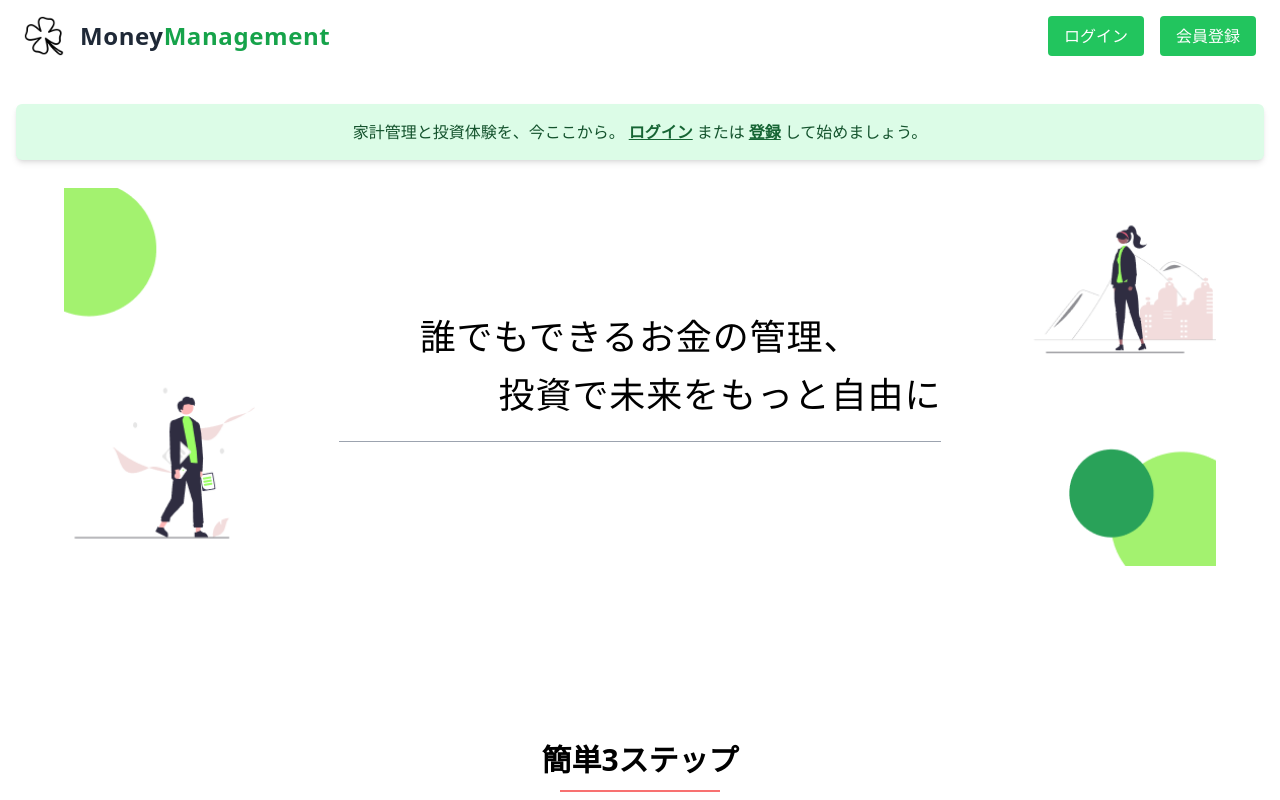
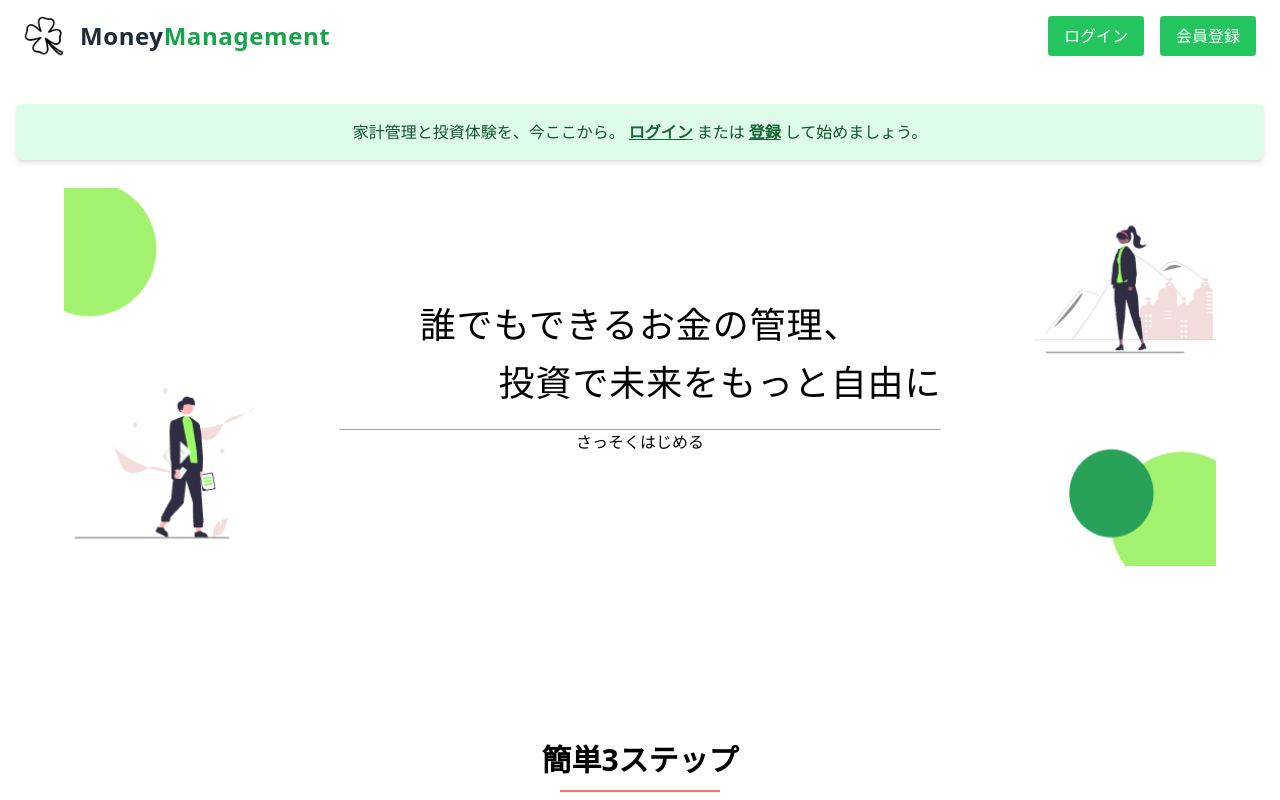
Before and after one commit to poppuko-n/MoneyManagement, a React (Vite) app in the folder my_react_app/: page / in a window 1280 px wide. Shown: the top 800 px of the page. Built offline with nearby package versions, Linux system fonts and the light colour scheme.

Commit message:
feat: 早速始めるボタンを追加

```diff
--- a/my_react_app/src/Home.jsx
+++ b/my_react_app/src/Home.jsx
@@ -9,8 +9,7 @@ import service4 from "./assets/service4.png";
 import checkbox from "./assets/checkbox.png";
 import { motion } from "framer-motion";
 
-
-const Home = () => {
+const Home = ({setIsSignUp}) => {
   return (
     <>
       <div className="relative flex items-center justify-center mb-40">
@@ -40,6 +39,12 @@ const Home = () => {
             style={{originX: 0}}
             className="h-[1.5px] bg-gray-400 mx-auto mt-2"
           />
+
+        <motion.button
+          onClick={()=>setIsSignUp(true)}
+          >
+            さっそくはじめる
+          </motion.button>
         </div>
 
       </div>
--- a/my_react_app/src/main.jsx
+++ b/my_react_app/src/main.jsx
@@ -54,7 +54,7 @@ const AppContainer = () => {
             </button>
             して始めましょう。
           </div>
-          <Home />
+          <Home setIsSignUp={setIsSignUp} />
         </>
       )}
 
```
